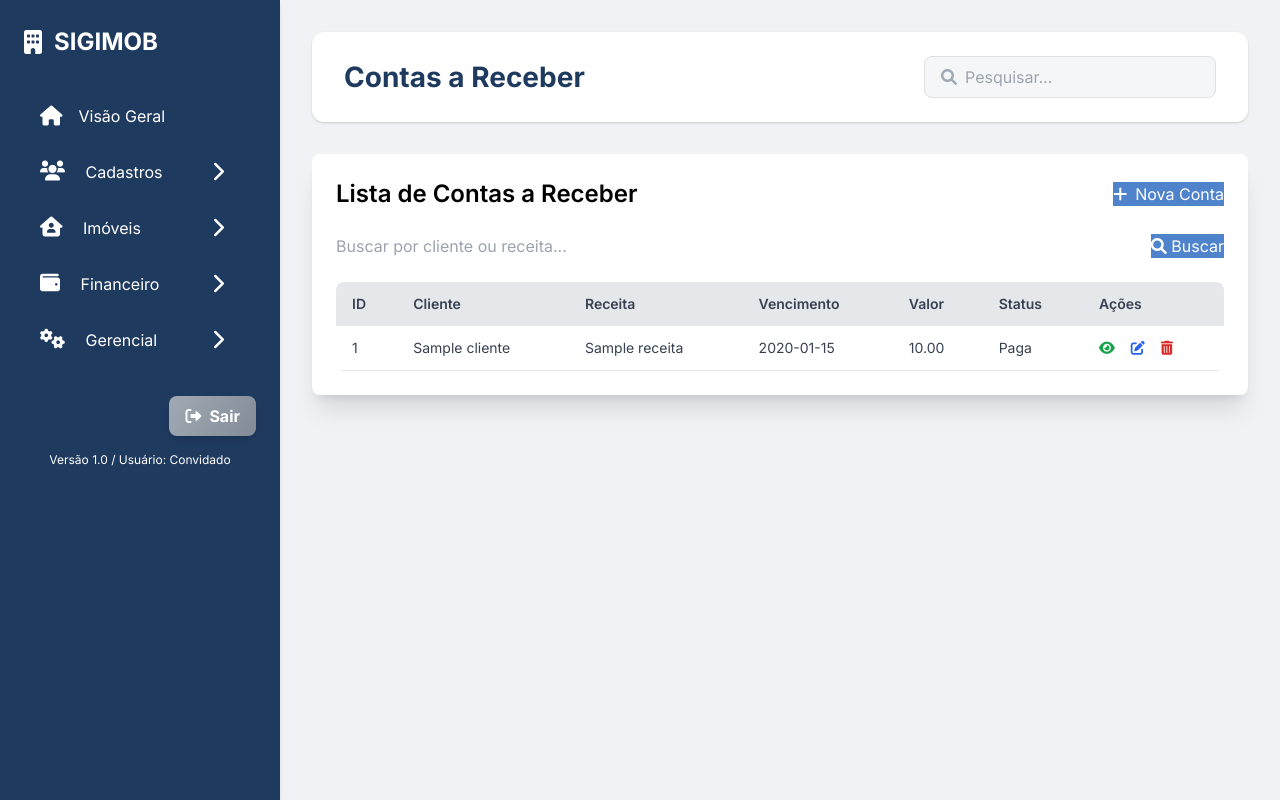
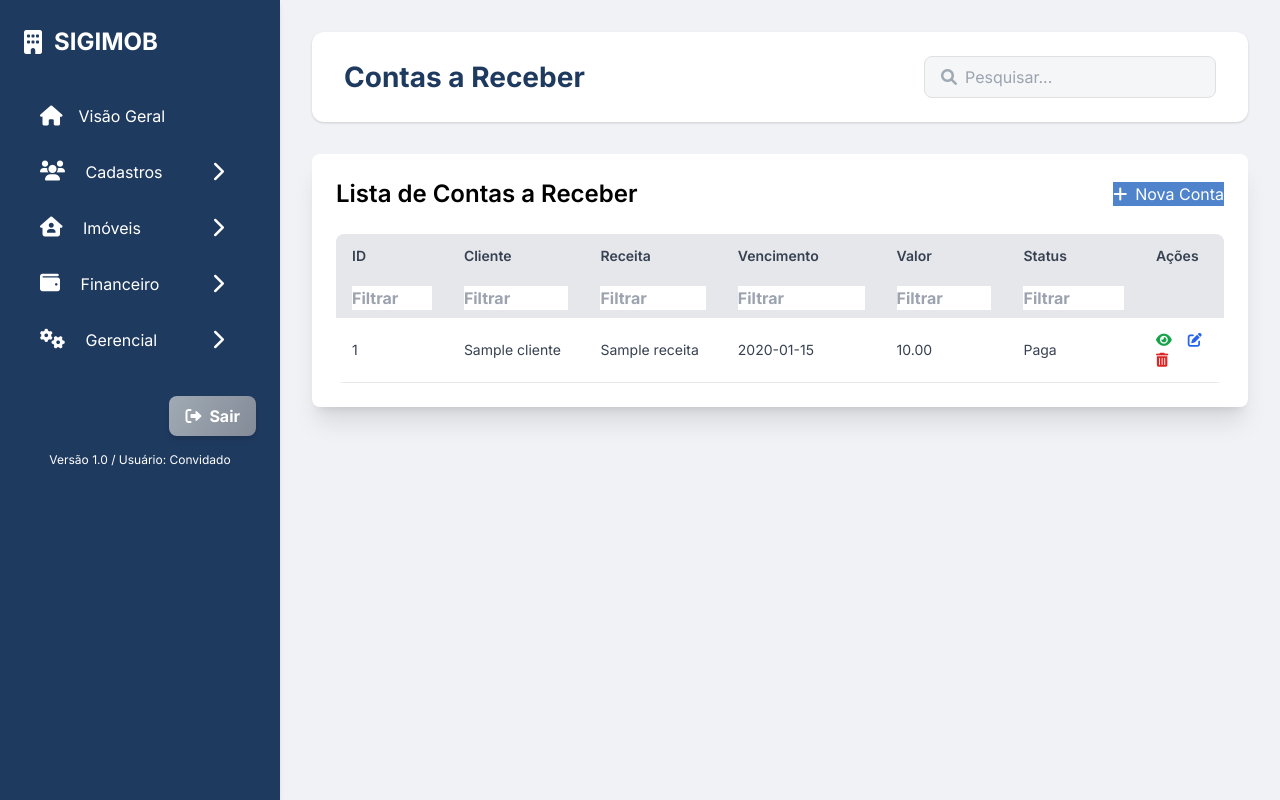
Before and after one commit to FabioVRocha/SIGIMOB, a Flask app: template templates/financeiro/contas_a_receber/list.html in a window 1280 px wide. Run offline with Flask 3, Linux system fonts and the light colour scheme; tables that the repository leaves empty hold one stand-in row (values such as "Sample post"); the template is opened without the code that fills it: values that come from a table or form of the project are taken from there, most other values are stand-ins (such as "Sample title", 1, 10 or a date in 2020); some libraries are stand-ins or nearby versions.

Commit message:
Contas a Receber

```diff
--- a/app.py
+++ b/app.py
@@ -2377,29 +2377,15 @@ def contas_a_receber_list():
     cur = conn.cursor(cursor_factory=psycopg2.extras.DictCursor)
     atualizar_status_contas_a_receber(cur)
     conn.commit()
-    search_query = request.args.get("search", "")
-    if search_query:
-        cur.execute(
-            """
-            SELECT cr.*, p.razao_social_nome AS cliente, r.descricao AS receita
-            FROM contas_a_receber cr
-            JOIN pessoas p ON cr.cliente_id = p.id
-            JOIN receitas_cadastro r ON cr.receita_id = r.id
-            WHERE p.razao_social_nome ILIKE %s OR r.descricao ILIKE %s
-            ORDER BY cr.data_vencimento DESC
-            """,
-            (f"%{search_query}%", f"%{search_query}%"),
-        )
-    else:
-        cur.execute(
-            """
-            SELECT cr.*, p.razao_social_nome AS cliente, r.descricao AS receita
-            FROM contas_a_receber cr
-            JOIN pessoas p ON cr.cliente_id = p.id
-            JOIN receitas_cadastro r ON cr.receita_id = r.id
-            ORDER BY cr.data_vencimento DESC
-            """
-        )
+    cur.execute(
+        """
+        SELECT cr.*, p.razao_social_nome AS cliente, r.descricao AS receita
+        FROM contas_a_receber cr
+        JOIN pessoas p ON cr.cliente_id = p.id
+        JOIN receitas_cadastro r ON cr.receita_id = r.id
+        ORDER BY cr.data_vencimento DESC
+        """
+    )
     contas = cur.fetchall()
     cur.close()
     conn.close()
--- a/templates/financeiro/contas_a_receber/list.html
+++ b/templates/financeiro/contas_a_receber/list.html
@@ -14,15 +14,6 @@
         </a>
     </div>
 
-    <form action="{{ url_for('contas_a_receber_list') }}" method="GET" class="mb-6">
-        <div class="flex items-center space-x-2">
-            <input type="text" name="search" placeholder="Buscar por cliente ou receita..." class="form-input flex-grow" value="{{ search_query }}">
-            <button type="submit" class="btn-primary">
-                <i class="fas fa-search"></i> Buscar
-            </button>
-        </div>
-    </form>
-
     {% if contas %}
     <div class="overflow-x-auto">
         <table class="min-w-full bg-white rounded-lg overflow-hidden">
@@ -36,8 +27,17 @@
                     <th class="py-3 px-4 text-left text-sm font-semibold text-gray-700">Status</th>
                     <th class="py-3 px-4 text-left text-sm font-semibold text-gray-700">Ações</th>
                 </tr>
+                <tr>
+                    <th class="py-2 px-4"><input data-col="0" type="text" placeholder="Filtrar" class="form-input w-full column-filter"></th>
+                    <th class="py-2 px-4"><input data-col="1" type="text" placeholder="Filtrar" class="form-input w-full column-filter"></th>
+                    <th class="py-2 px-4"><input data-col="2" type="text" placeholder="Filtrar" class="form-input w-full column-filter"></th>
+                    <th class="py-2 px-4"><input data-col="3" type="text" placeholder="Filtrar" class="form-input w-full column-filter"></th>
+                    <th class="py-2 px-4"><input data-col="4" type="text" placeholder="Filtrar" class="form-input w-full column-filter"></th>
+                    <th class="py-2 px-4"><input data-col="5" type="text" placeholder="Filtrar" class="form-input w-full column-filter"></th>
+                    <th class="py-2 px-4"></th>
+                </tr>
             </thead>
-            <tbody>
+            <tbody id="contas-tbody">
                 {% for conta in contas %}
                 <tr class="border-b border-gray-200 hover:bg-gray-50">
                     <td class="py-3 px-4 text-sm text-gray-700">{{ conta.id }}</td>
@@ -163,5 +163,23 @@ function filterPayAccounts(id){
     const opt = contaSelect.querySelector('option[data-tipo="'+tipo+'"]');
     if(opt){ contaSelect.value = opt.value; }
 }
+
+document.querySelectorAll('.column-filter').forEach(input => {
+    input.addEventListener('input', filterTable);
+});
+
+function filterTable(){
+    const filters = Array.from(document.querySelectorAll('.column-filter')).map(i => i.value.toLowerCase());
+    document.querySelectorAll('#contas-tbody tr').forEach(row => {
+        const cells = row.querySelectorAll('td');
+        let visible = true;
+        filters.forEach((val, idx) => {
+            if(val && !cells[idx].textContent.toLowerCase().includes(val)){
+                visible = false;
+            }
+        });
+        row.style.display = visible ? '' : 'none';
+    });
+}
 </script>
 {% endblock %}
```
